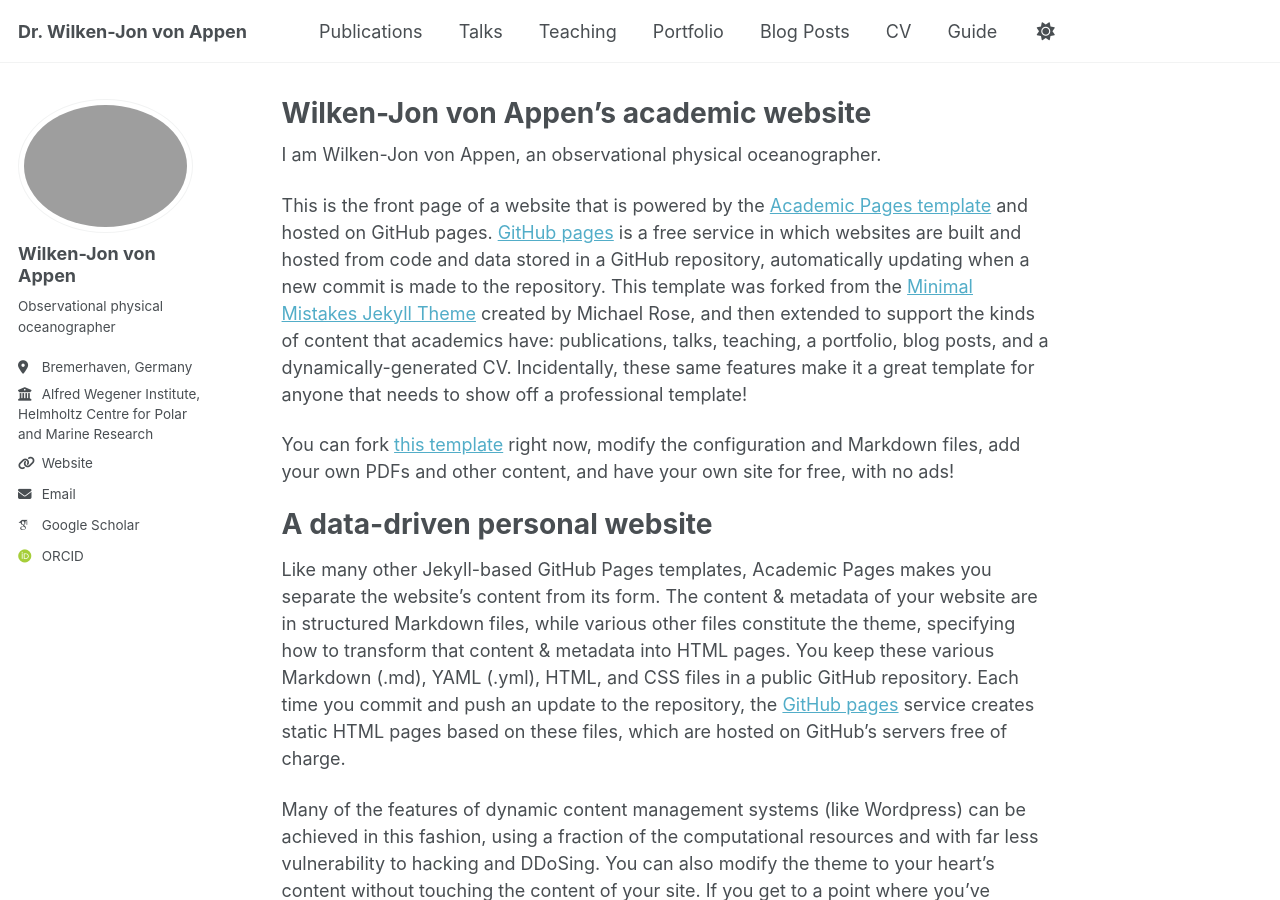
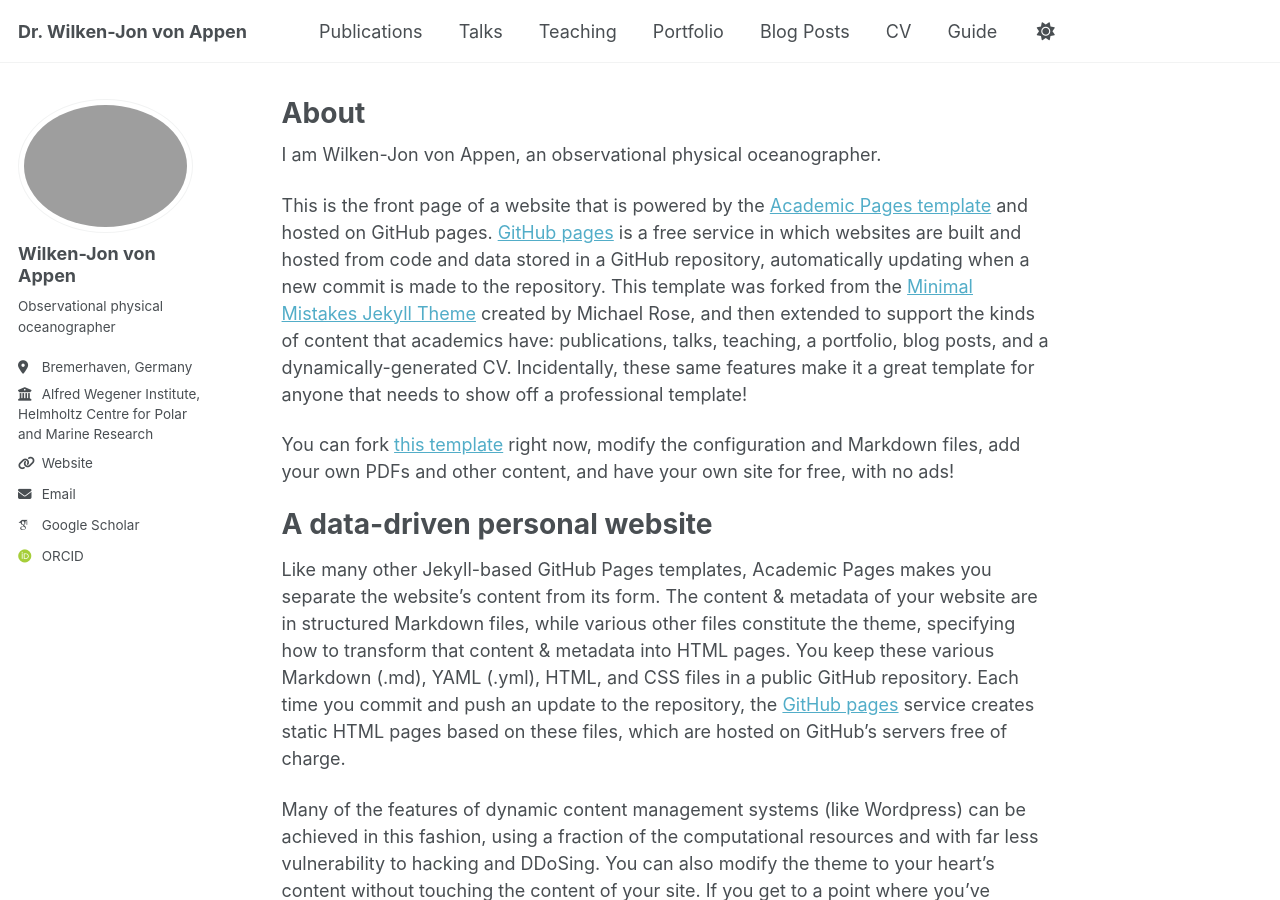
Before and after one commit to wjvappen/wjvappen, a Jekyll site: the page built from _pages/about.md, in a window 1280 px wide and 900 px high. Built offline with Jekyll 4.4.1, drawn with Linux system fonts in a browser that asks for light colours; some web fonts are replaced; a script bundle is joined from its source files by our own code; library files that are not in the unit come from our copies.

Commit message:
Update about.md
Change title

```diff
--- a/_pages/about.md
+++ b/_pages/about.md
@@ -1,6 +1,6 @@
 ---
 permalink: /
-title: "Wilken-Jon von Appen's academic website"
+title: "About"
 author_profile: true
 redirect_from:
   - /about/
```
